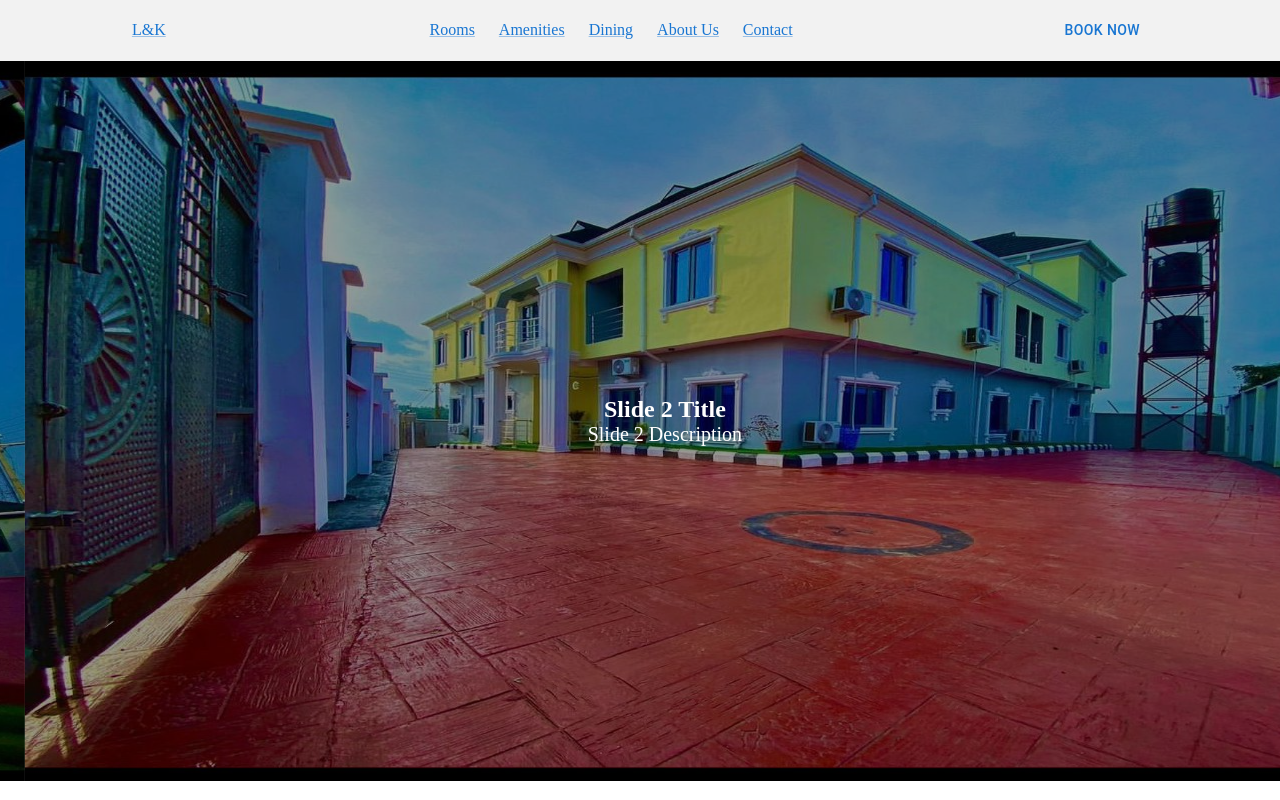
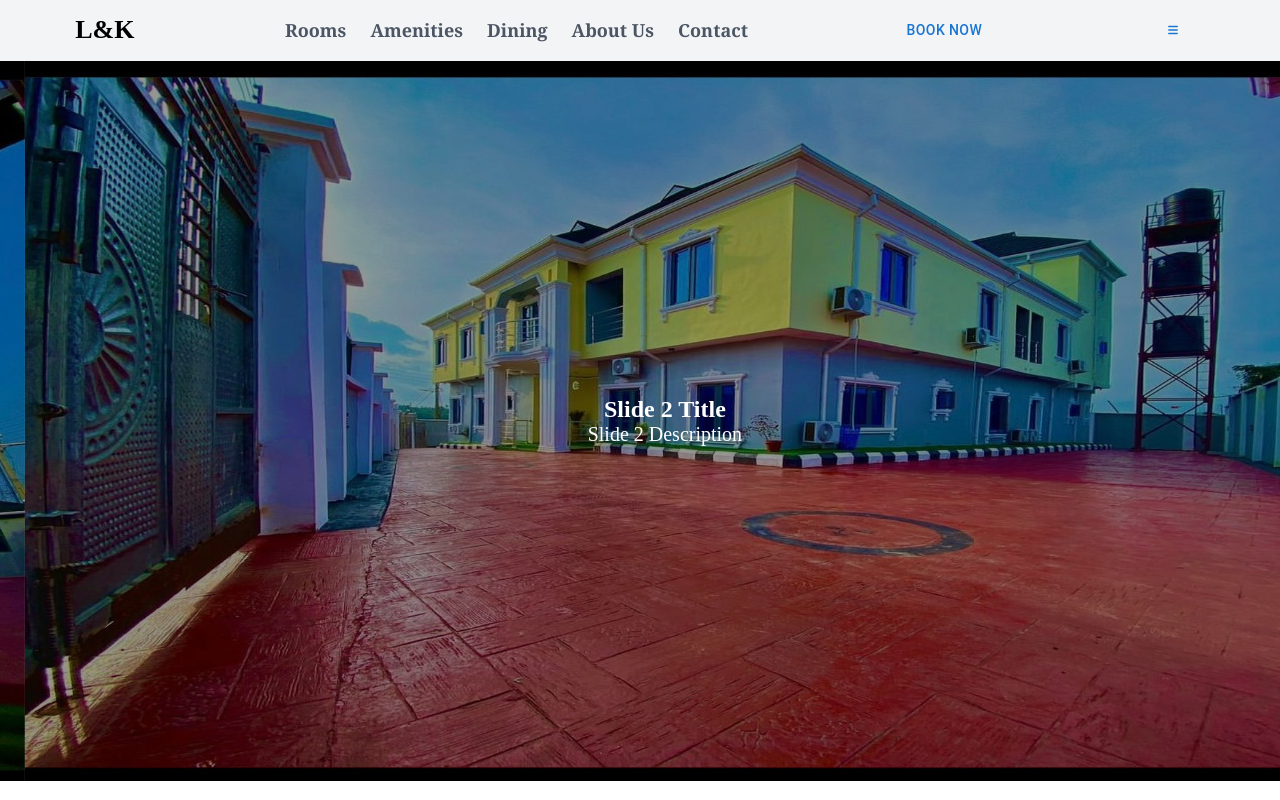
Before and after one commit to wisdom-uzo/lkhotel, a Next.js app: page / in a window 1280 px wide. Shown: the top 800 px of the page. Built offline with nearby package versions, Linux system fonts and the light colour scheme.

Commit message:
nav change

```diff
--- a/package.json
+++ b/package.json
@@ -13,6 +13,7 @@
     "next": "^13.2.4",
     "react": "^18.2.0",
     "react-dom": "^18.2.0",
+    "react-icons": "^4.11.0",
     "react-slick": "^0.29.0",
     "slick-carousel": "^1.8.1"
   },
--- a/pages/global.css
+++ b/pages/global.css
@@ -17,6 +17,8 @@ body {
   border-width: 0;
   margin: 0;
   padding: 0;
+  list-style: none;
+  text-decoration: none;
 }
 
 @keyframes fade-in {
--- a/sections/Header.js
+++ b/sections/Header.js
@@ -1,9 +1,13 @@
-import { Button, Link } from '@mui/material'
-import React from 'react'
+import { Button } from '@mui/material'
+import React, { useState } from 'react'
+import Link from "next/link";
+import { HiMenu } from 'react-icons/hi'
 
 const Header = () => {
+
+  const [openMenu, setOPenMenu] = useState(true)
   return (
-    <nav className='py-3 border-2 border-black bg-black bg-opacity-5'>
+    <nav className='py-3 border-2  bg-gray-100 relative'>
 
       <div className="flex justify-around items-center">
 
@@ -12,7 +16,7 @@ const Header = () => {
           </div>
 
 
-          <ul className="flex space-x-6 list-none ">
+          <ul className="md:flex space-x-6 list-none hidden">
             <li className=' list-none'>
               <Link href="/rooms" className="decoration-transparent text-gray-600 hover:text-gray-800 font-bold font-serif text-lg">
                 Rooms
@@ -40,12 +44,48 @@ const Header = () => {
             </li>
           </ul>
 
-           <Button className='bg-yellow-400 '>BOOK  NOW</Button>
+           <Button className='bg-yellow-400 hidden md:block'>BOOK  NOW</Button>
+           <Button className='md:hidden text-[2rem] border-4 border-blue-400'
+            onClick={() => setOPenMenu(!openMenu)}
+            ><HiMenu/></Button>
+
+
       </div>
 
+      {openMenu &&
+      <ul className=" space-x-6 list-none md:hidden w-full top-16 mt-10 flex flex-col  items-center justify-center space-y-10">
+            <li className=''>
+              <Link href="/rooms" className=" text-gray-600 hover:text-gray-800 font-bold font-serif text-lg">
+                Rooms
+              </Link>
+            </li>
+            <li>
+              <Link href="/amenities" className="text-gray-600 hover:text-gray-800 font-bold font-serif text-lg ">
+                Amenities
+              </Link>
+            </li>
+            <li>
+              <Link href="/dining" className="text-gray-600 hover:text-gray-800 font-bold font-serif text-lg ">
+                Dining
+              </Link>
+            </li>
+            <li>
+              <Link href="/about" className="text-gray-600 hover:text-gray-800 font-bold font-serif text-lg ">
+                About Us
+              </Link>
+            </li>
+            <li>
+              <Link  href="/contact" className="text-gray-600 hover:text-gray-800 font-bold font-serif text-lg ">
+                Contact
+              </Link>
+            </li>
 
+            <li>
+            <Button className='bg-yellow-400 w-[100%] px-20'>Book A Room</Button>
+            </li>
+      </ul>
 
-
+      }
 
 
 
```
Also changed, not shown: 1 other file (tests, documents, lock files or other folders).
